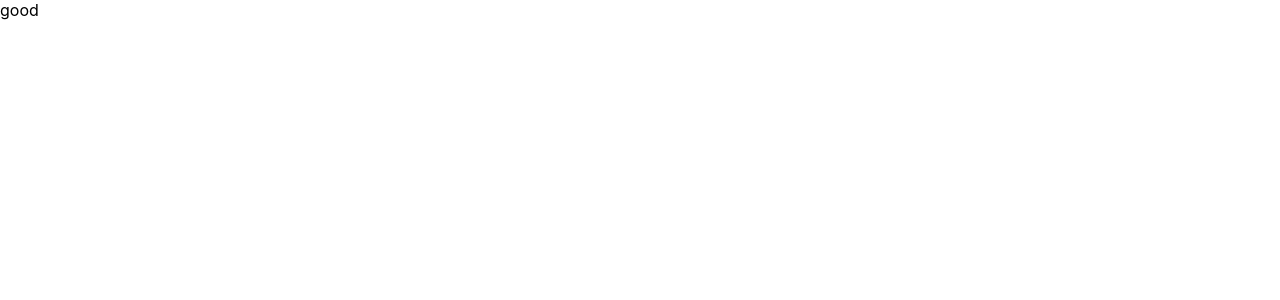
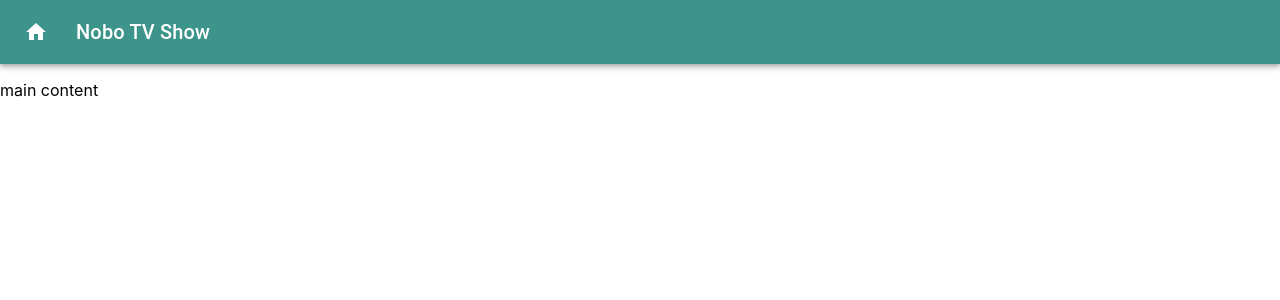
Before and after one commit to anaserr/tv-show, a React (Create React App) app: page / in a window 1280 px wide. Shown: the top 300 px of the page. Built offline with nearby package versions, Linux system fonts and the light colour scheme.

Commit message:
add Header component

```diff
--- a/package.json
+++ b/package.json
@@ -4,6 +4,7 @@
   "private": true,
   "dependencies": {
     "@material-ui/core": "^4.9.9",
+    "@material-ui/icons": "^4.9.1",
     "@testing-library/jest-dom": "^4.2.4",
     "@testing-library/react": "^9.5.0",
     "@testing-library/user-event": "^7.2.1",
--- a/src/App.js
+++ b/src/App.js
@@ -1,10 +1,12 @@
 import React from 'react';
-import logo from './logo.svg';
-import './App.css';
+import Header from './components/Header';
 
 function App() {
   return (
-    <div>good</div>
+    <div>
+      <Header />
+      <p>main content</p>
+    </div>
   );
 }
 
--- /dev/null
+++ b/src/components/Header.js
@@ -0,0 +1,38 @@
+import React from 'react';
+import { AppBar, Toolbar, Typography } from '@material-ui/core/';
+import { makeStyles } from '@material-ui/core/styles';
+import IconButton from '@material-ui/core/IconButton';
+import HomeIcon from '@material-ui/icons/Home';
+
+const useStyles = makeStyles((theme) => ({
+    header: {
+      flexGrow: 1,
+    },
+    homeButton: {
+      marginRight: theme.spacing(2),
+    },
+    title: {
+      flexGrow: 1,
+    },
+    appBar: {
+        background: '#3C948B'
+    }
+  }));
+
+function Header(){
+    const classes = useStyles();
+    return(
+        <header className={classes.header}>
+            <AppBar position="static" className={classes.appBar}>
+                <Toolbar>
+                    <IconButton edge="start" className={classes.homeButton} color="inherit" aria-label="home">
+                        <HomeIcon />
+                    </IconButton>
+                    <Typography variant="h6" className={classes.title}>Nobo TV Show</Typography>
+                </Toolbar>
+            </AppBar>
+        </header>
+    );
+}
+
+export default Header;
```
Also changed, not shown: 1 other file (tests, documents, lock files or other folders).
